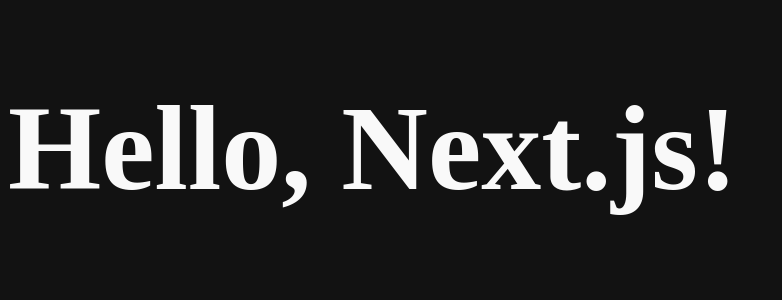
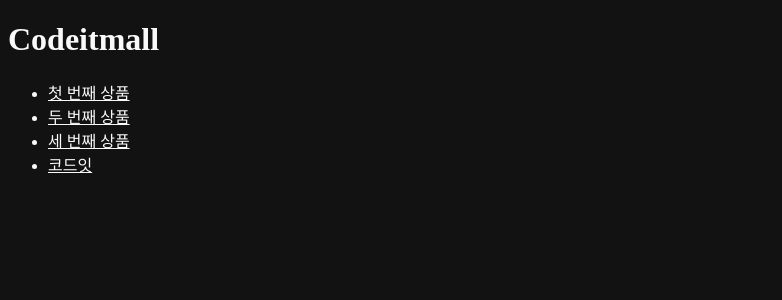
Before and after one commit to smd995/codeitmall, a Next.js app: page / in a window 1280 px wide. Shown: the top 300 px of the page, without its empty margins (0-782 px from the left). Built offline with nearby package versions, Linux system fonts and the light colour scheme.

Commit message:
Link added

```diff
--- a/pages/index.js
+++ b/pages/index.js
@@ -1,5 +1,24 @@
 import styles from "@/styles/Home.module.css";
+import Link from "next/link";
 
 export default function Home() {
-  return <h1 className={styles.title}>Hello, Next.js!</h1>;
+  return (
+    <>
+      <h1>Codeitmall</h1>
+      <ul>
+        <li>
+          <Link href="/products/1">첫 번째 상품</Link>
+        </li>
+        <li>
+          <Link href="/products/2">두 번째 상품</Link>
+        </li>
+        <li>
+          <Link href="/products/3">세 번째 상품</Link>
+        </li>
+        <li>
+          <Link href="https://codeit.kr">코드잇</Link>
+        </li>
+      </ul>
+    </>
+  );
 }
```
